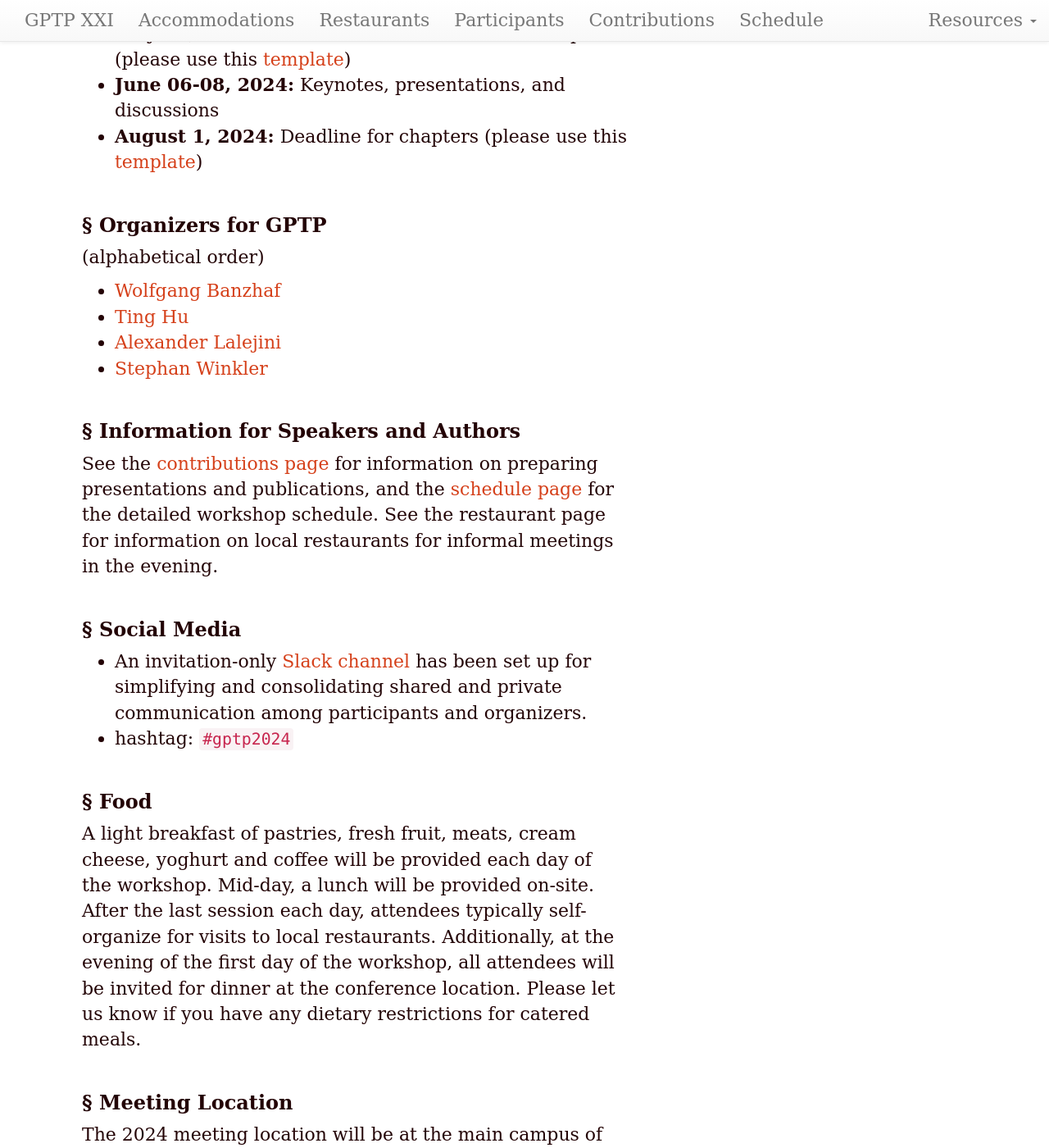
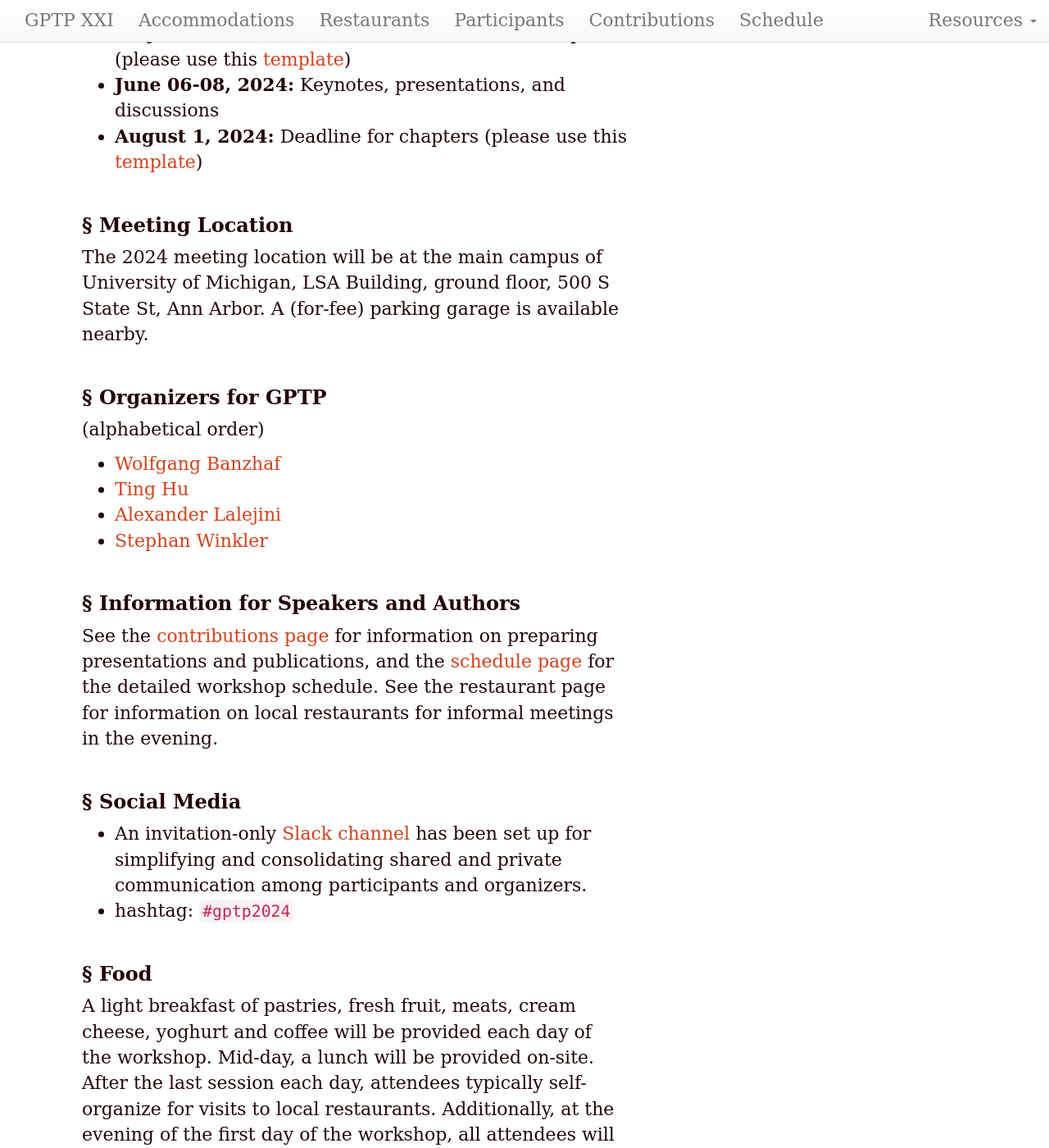
Before and after one commit to GPTP-workshop/gptp-workshop.github.io, a Jekyll site: the page built from index.md, in a window 1280 px wide and 1400 px high, scrolled down 397 px. Shown: the whole window at 82% size. Built offline with Jekyll 4.4.1, drawn with Linux system fonts in a browser that asks for light colours; part of the change alters nothing that is shown; some of the changed text lies outside the part shown.

Commit message:
Update index.md

```diff
--- a/index.md
+++ b/index.md
@@ -18,6 +18,18 @@ Fall 2022 will see the premiere of GPTP Sandbox, an online GPTP event dedicated
 - **June 06-08, 2024:** Keynotes, presentations, and discussions
 - **August 1, 2024:** Deadline for chapters (please use this [template](http://gptp-workshop.com/GPTPChapterTemplate2024.zip))
 
+### Meeting Location
+
+The 2024 meeting location will be at the main campus of University of Michigan, LSA Building, ground floor, 500 S State St, Ann Arbor.
+A (for-fee) parking garage is available nearby.
+
+<!--
+### Accommodations
+There is a block of rooms reserved at the meeting location, the Kellogg Hotel and Convention Center, which can be booked at a special rate.
+Additionally, a list of bed-and-breakfast inns, hotels and motels is provided. There are several other options available, including a number of local AirBnB providers.
+-->
+
+
 ### Organizers for GPTP
 
 (alphabetical order)
@@ -36,23 +48,11 @@ See the [contributions page](contributions.html) for information on preparing pr
 - An invitation-only [Slack channel](http://gptp-workshops.slack.com) has been set up for simplifying and consolidating shared and private communication among participants and organizers.
 - hashtag: `#gptp2024`
 
-
 ### Food
 
 A light breakfast of pastries, fresh fruit, meats, cream cheese, yoghurt and coffee will be provided each day of the workshop. Mid-day, a lunch will be provided on-site. After the last session each day, attendees typically self-organize for visits to local restaurants.
 Additionally, at the evening of the first day of the workshop, all attendees will be invited for dinner at the conference location.
 Please let us know if you have any dietary restrictions for catered meals.
-
-### Meeting Location
-
-The 2024 meeting location will be at the main campus of University of Michigan, LSA Building, ground floor, 500 S State St, Ann Arbor.
-A (for-fee) parking garage is available nearby.
-
-<!--
-### Accommodations
-There is a block of rooms reserved at the meeting location, the Kellogg Hotel and Convention Center, which can be booked at a special rate.
-Additionally, a list of bed-and-breakfast inns, hotels and motels is provided. There are several other options available, including a number of local AirBnB providers.
--->
 
 ### Transportation
 
```
